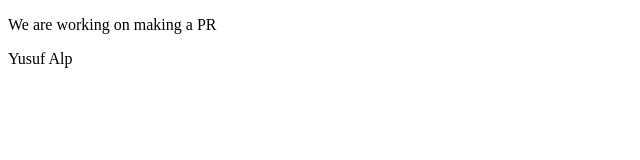
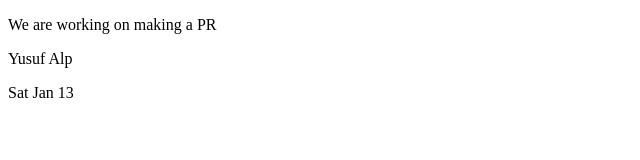
Before and after one commit to yusufalp/testing-pr-features, a plain HTML site: page index.html in a window 1280 px wide. Shown: the full height of the page, 0-640 px from the left. Drawn offline with Linux system fonts and the light colour scheme.

Commit message:
add date

```diff
--- a/index.html
+++ b/index.html
@@ -8,5 +8,6 @@
   <body>
     <p>We are working on making a PR</p>
     <p>Yusuf Alp</p>
+    <p>Sat Jan 13</p>
   </body>
 </html>
```
